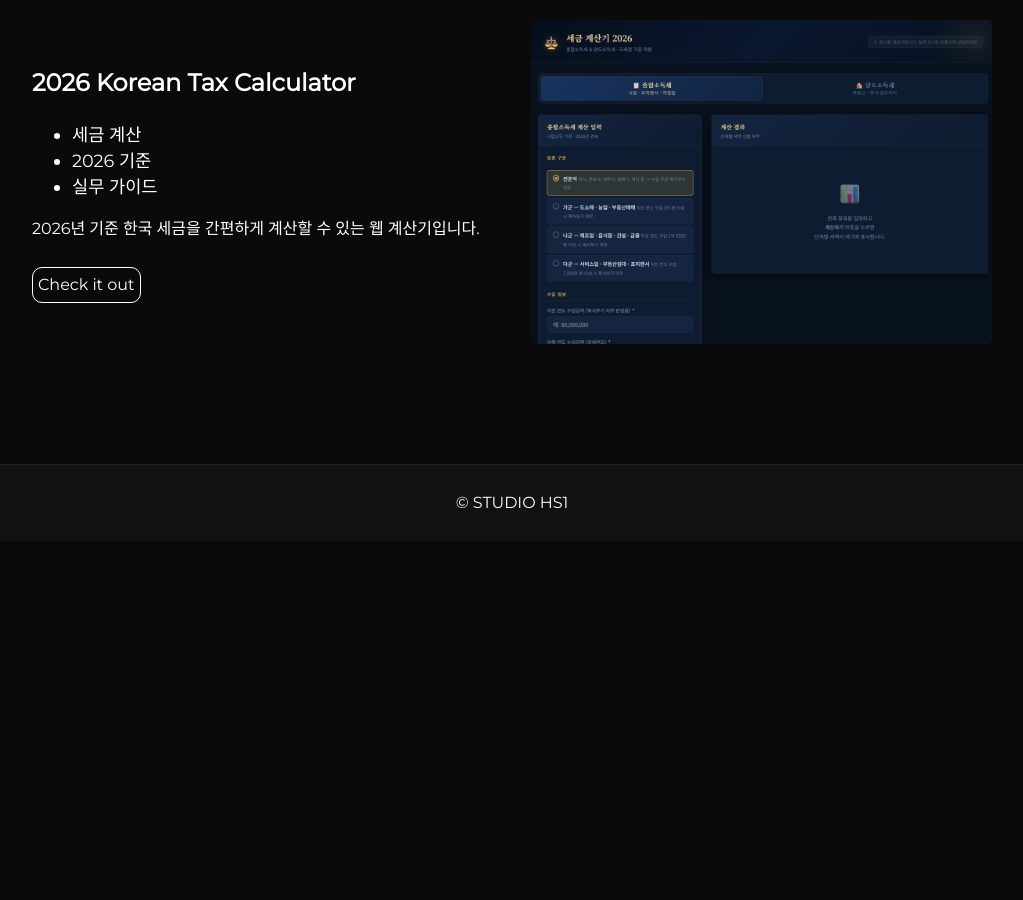
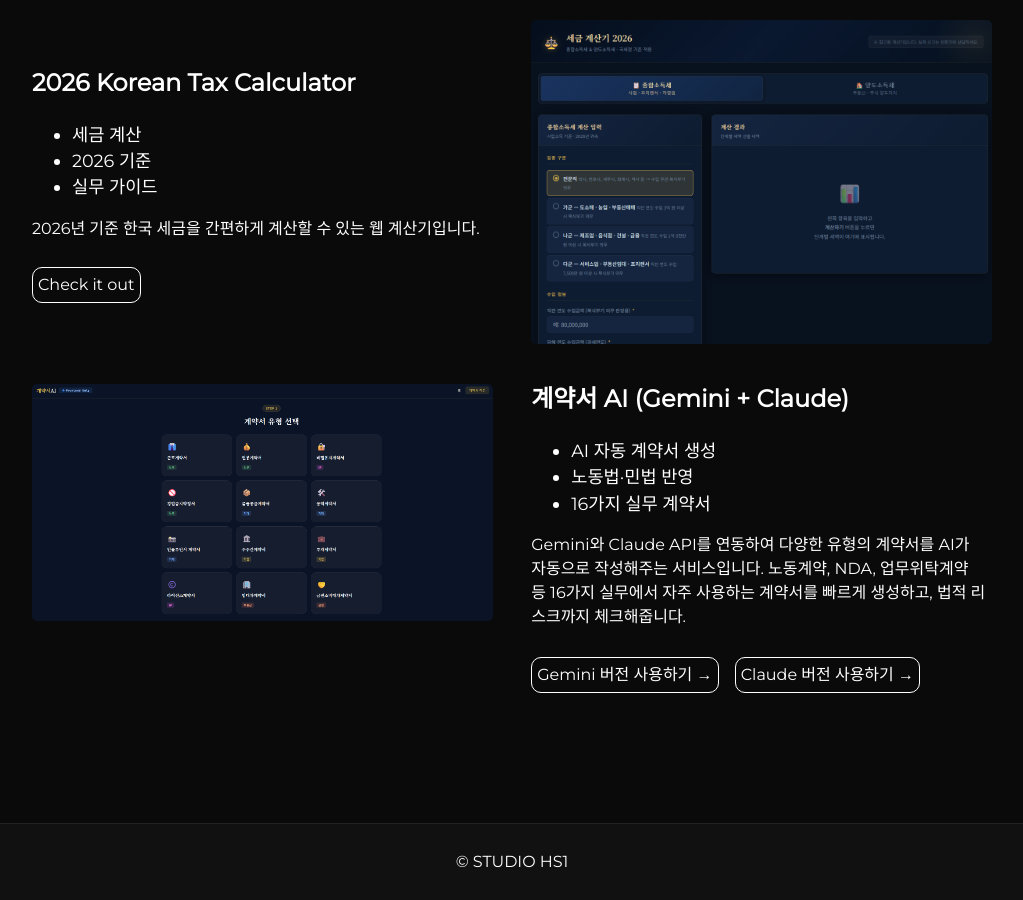
Before and after one commit to jjobfor1-ux/jjobfor1-ux.github.io, a Jekyll site: the page built from index.html, in a window 1280 px wide and 900 px high, scrolled down 2683 px. Shown: the whole window, without its empty margins (128-1151 px from the left). Built offline with Jekyll 4.4.1, drawn with Linux system fonts in a browser that asks for light colours; before the commit the page ends 3224 px from its top, so only the background shows below that.

Commit message:
Update projects.html

```diff
--- a/_includes/projects.html
+++ b/_includes/projects.html
@@ -50,4 +50,30 @@
         </div>
     </div>
 </body>
+<!-- 프로젝트 4: 계약서 AI -->
+<div class="user-projects">
+  <div class="images-left">
+    <img alt="Contract AI" src="/assets/img/gem-con.png" />
+  </div>
+  <div class="contents-right">
+    <h3><Project 4> 계약서 AI (Gemini + Claude)</h3>
+    <ul>
+      <li>AI 자동 계약서 생성</li>
+      <li>노동법·민법 반영</li>
+      <li>16가지 실무 계약서</li>
+    </ul>
+    <p>Gemini와 Claude API를 연동하여 다양한 유형의 계약서를 AI가 자동으로 작성해주는 서비스입니다.
+       노동계약, NDA, 업무위탁계약 등 16가지 실무에서 자주 사용하는 계약서를 빠르게 생성하고,
+       법적 리스크까지 체크해줍니다.</p>
+
+    <div style="margin-top: 18px;">
+      <a class="project-link" href="https://contract-gem.analyzeig.workers.dev/" target="_blank" style="margin-right: 12px;">
+        Gemini 버전 사용하기 →
+      </a>
+      <a class="project-link" href="https://contract-claude1.pages.dev/" target="_blank">
+        Claude 버전 사용하기 →
+      </a>
+    </div>
+  </div>
+</div>
 </html>
```
